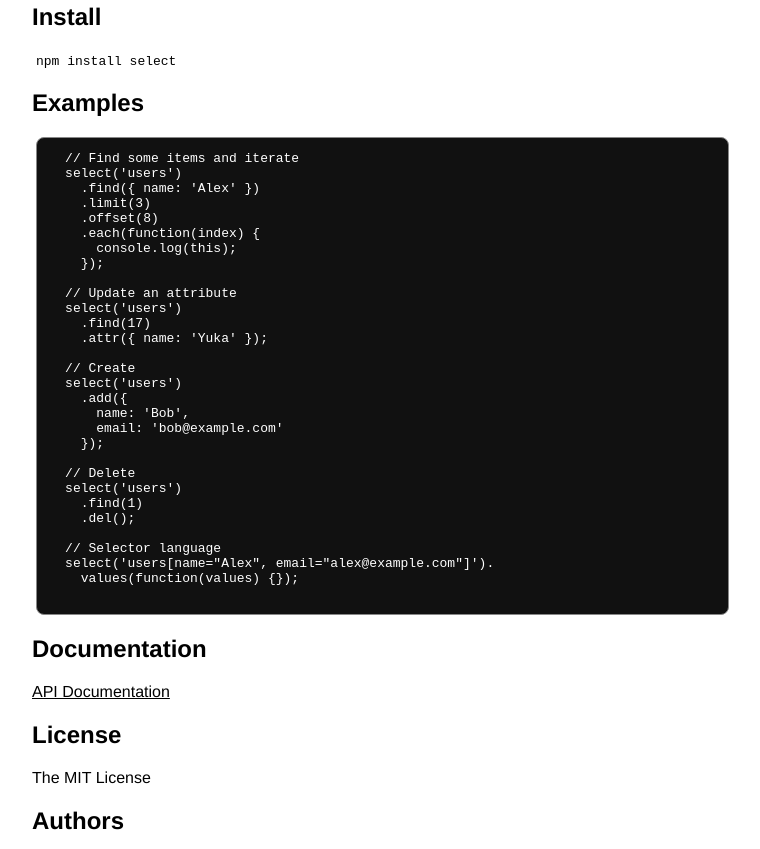
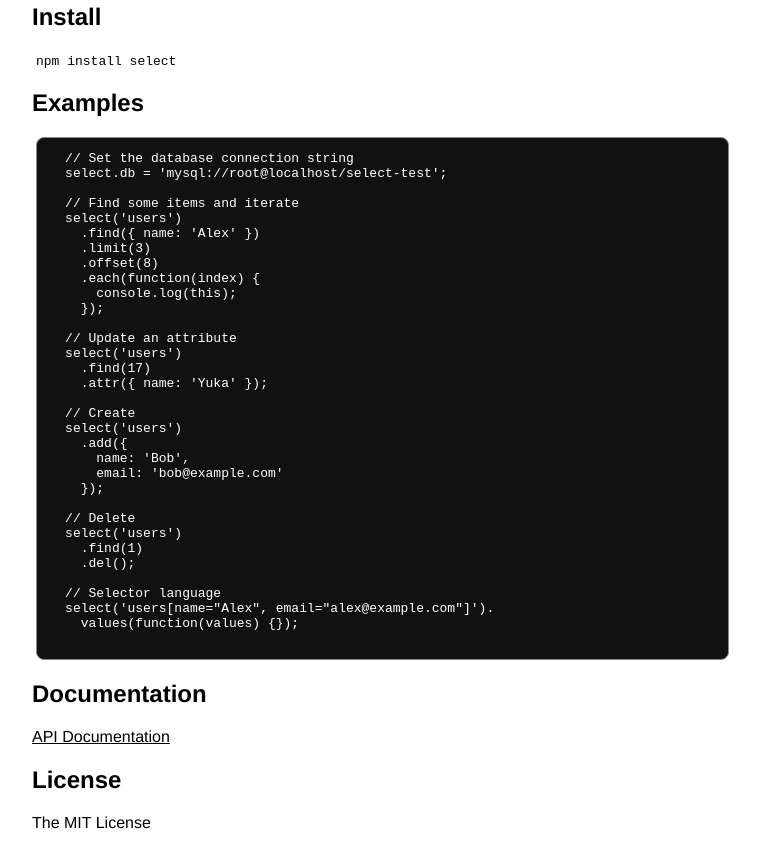
Before and after one commit to alexyoung/select, a plain HTML site: page index.html in a window 1280 px wide. Shown: the part 677-1526 px from the top of the page, without its empty margins (258-1018 px from the left). Drawn offline with Linux system fonts and the light colour scheme; a script that the page names is missing.

Commit message:
Added the database connection string to the examples

```diff
--- a/index.html
+++ b/index.html
@@ -147,6 +147,9 @@
 
     <h2>Examples</h2>
     <pre class="prettyprint lang-js">
+  // Set the database connection string
+  select.db = 'mysql://root@localhost/select-test';
+
   // Find some items and iterate
   select('users')
     .find({ name: 'Alex' })
```
